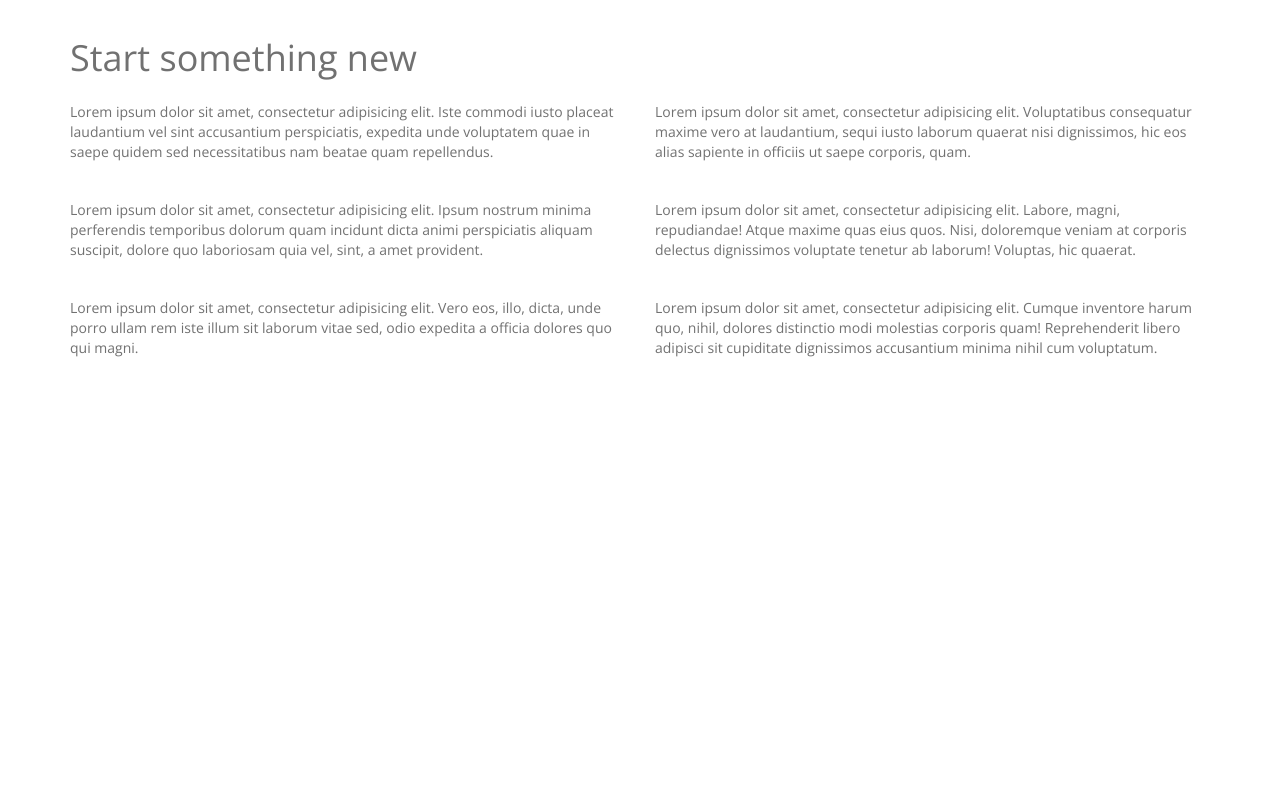
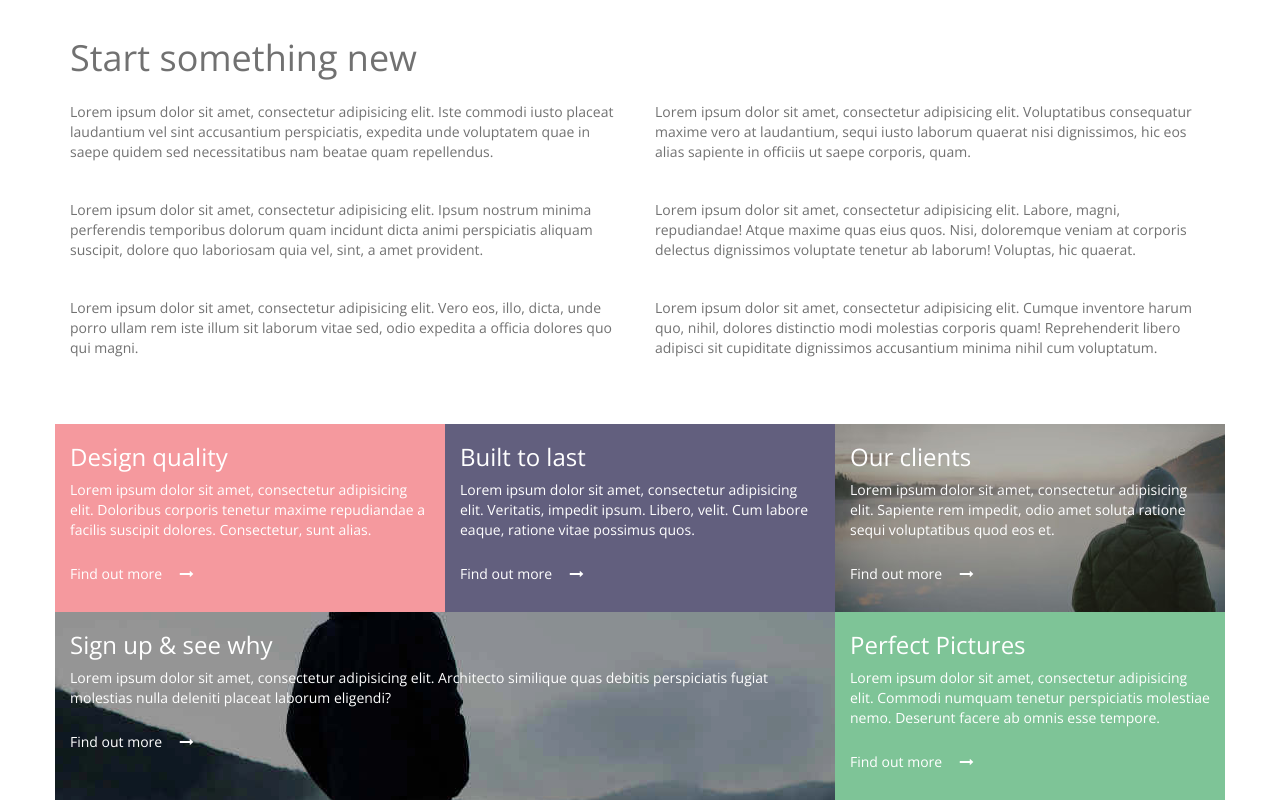
Before and after one commit to CodeAstra-Bootcamp/take, a plain HTML site: page index.html in a window 1280 px wide. Shown: the part 838-1638 px from the top of the page. Before the commit the page ends 1262 px from the top, so only its background shows below. Drawn offline with nearby package versions, Linux system fonts and the light colour scheme.

Commit message:
Add features section

```diff
--- a/css/src/app.scss
+++ b/css/src/app.scss
@@ -1,3 +1,4 @@
 @import "common";
 @import "land";
 @import "intro";
+@import "features";
--- /dev/null
+++ b/css/src/features.scss
@@ -0,0 +1,33 @@
+#features {
+  color: #FFF;
+
+  #design-quality {
+    background-color: #f5999e;
+  }
+
+  #built-to-last {
+    background-color: #625f7e;
+  }
+
+  #our-clients {
+    background: url("../images/features/our-clients.jpg");
+  }
+
+  #signup-see {
+    background: url("../images/features/signup.jpg");
+  }
+
+  #perfect-pictures {
+    background-color: #7ec497;
+  }
+
+  a {
+    color: #FFF;
+    margin: 1em 0 2em;
+    display: inline-block;
+
+    i {
+      margin-left: 1em;
+    }
+  }
+}
--- a/index.html
+++ b/index.html
@@ -41,5 +41,53 @@
         </div>
       </div>
     </section>
+    <section id="features">
+      <div class="container">
+        <div class="row">
+          <div id="design-quality" class="col-xs-4">
+            <h3>Design quality</h3>
+            <p>Lorem ipsum dolor sit amet, consectetur adipisicing elit. Doloribus corporis tenetur maxime repudiandae a facilis suscipit dolores. Consectetur, sunt alias.</p>
+            <a href="">
+              Find out more
+              <i class="fa fa-long-arrow-right"></i>
+            </a>
+          </div>
+          <div id="built-to-last" class="col-xs-4">
+            <h3>Built to last</h3>
+            <p>Lorem ipsum dolor sit amet, consectetur adipisicing elit. Veritatis, impedit ipsum. Libero, velit. Cum labore eaque, ratione vitae possimus quos.</p>
+            <a href="">
+              Find out more
+              <i class="fa fa-long-arrow-right"></i>
+            </a>
+          </div>
+          <div id="our-clients" class="col-xs-4">
+            <h3>Our clients</h3>
+            <p>Lorem ipsum dolor sit amet, consectetur adipisicing elit. Sapiente rem impedit, odio amet soluta ratione sequi voluptatibus quod eos et.</p>
+            <a href="">
+              Find out more
+              <i class="fa fa-long-arrow-right"></i>
+            </a>
+          </div>
+        </div>
+        <div id="signup-see" class="row">
+          <div class="col-xs-8">
+            <h3>Sign up &amp; see why</h3>
+            <p>Lorem ipsum dolor sit amet, consectetur adipisicing elit. Architecto similique quas debitis perspiciatis fugiat molestias nulla deleniti placeat laborum eligendi?</p>
+            <a href="">
+              Find out more
+              <i class="fa fa-long-arrow-right"></i>
+            </a>
+          </div>
+          <div id="perfect-pictures" class="col-xs-4">
+            <h3>Perfect Pictures</h3>
+            <p>Lorem ipsum dolor sit amet, consectetur adipisicing elit. Commodi numquam tenetur perspiciatis molestiae nemo. Deserunt facere ab omnis esse tempore.</p>
+            <a href="">
+              Find out more
+              <i class="fa fa-long-arrow-right"></i>
+            </a>
+          </col-xs-4>
+        </div>
+      </div>
+    </section>
   </body>
 </html>
```
Also changed, not shown: css/app.css, images/features/our-clients.jpg (added), images/features/signup.jpg (added), 1 other file.
